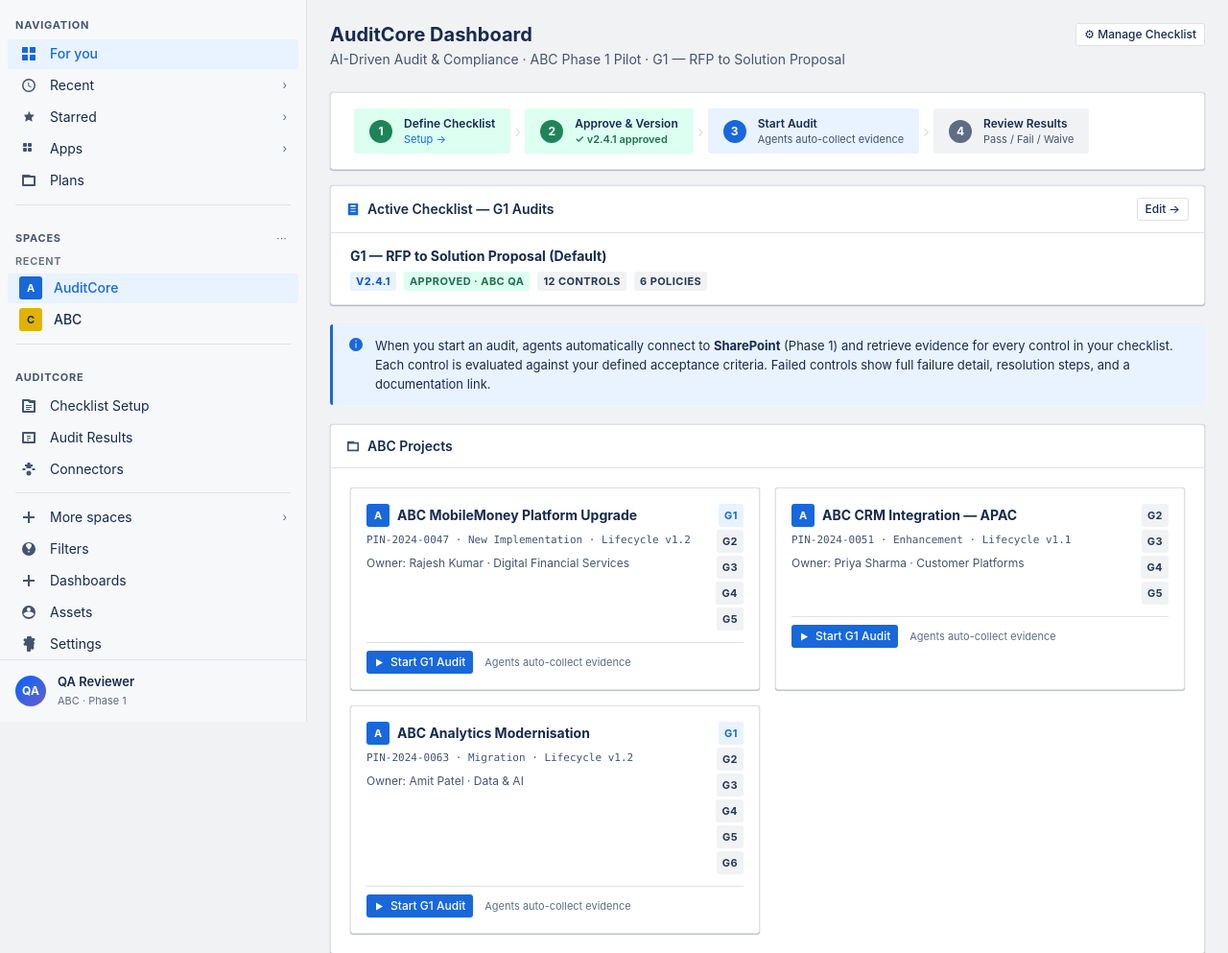
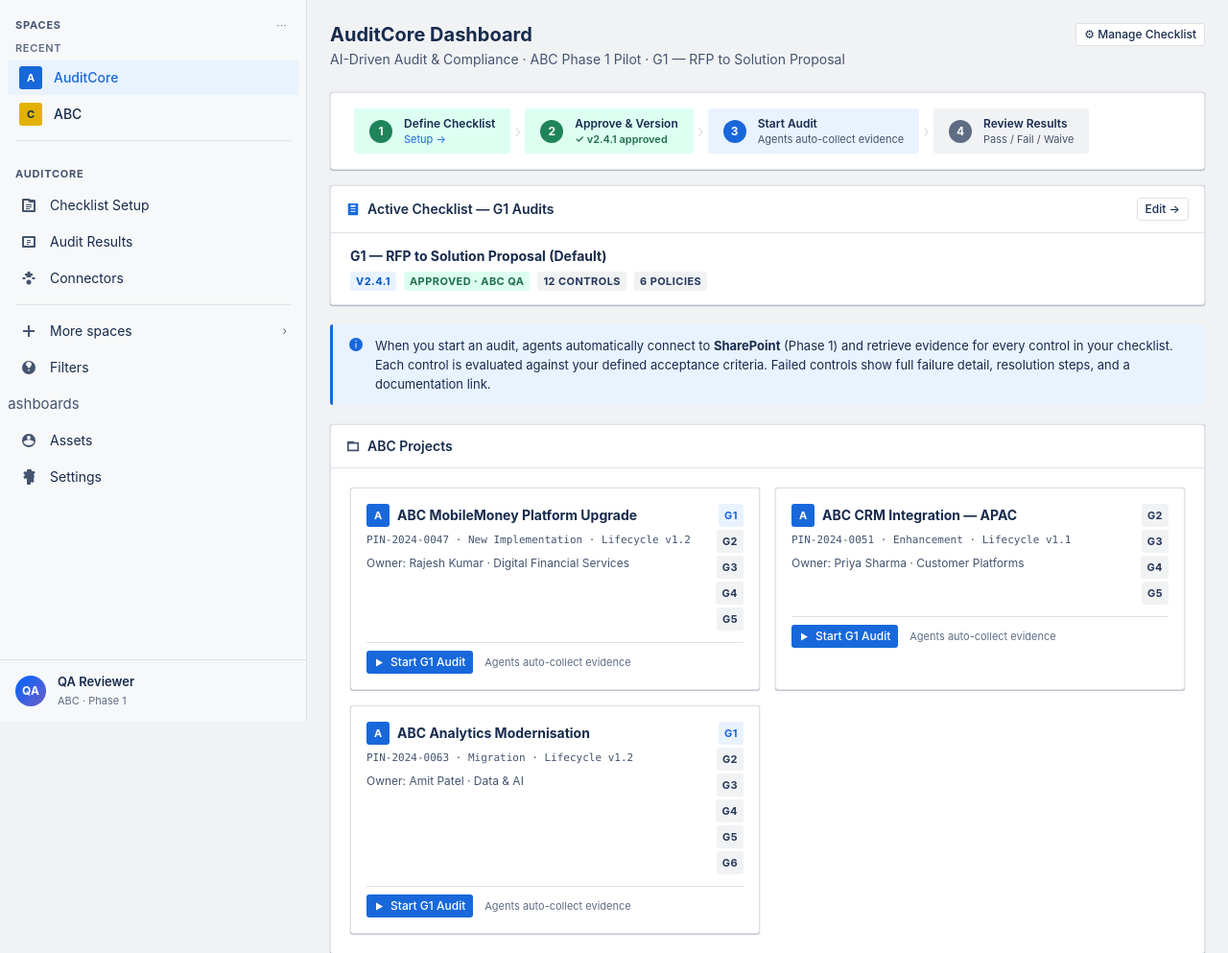
Before and after one commit to Kunaltr9/auditcore-phase1, a Flask app: page / in a window 1280 px wide. Shown: the part 48-1041 px from the top of the page at 96% size. Run offline with Flask 3, Linux system fonts and the light colour scheme; data that the repository does not hold is empty.

Commit message:
fix: remove dead navigation items (For you/Recent/Starred/Apps/Plans) from sidebar

```diff
--- a/templates/_nav.html
+++ b/templates/_nav.html
@@ -6,63 +6,8 @@
   Items: 36px height, 3px border-radius, icon + label
 #}
 <aside class="sidebar">
-
-  <!-- For you -->
-  <div class="sb-section" style="padding-top:var(--s200);">Navigation</div>
-
-  <a class="nav-item {% if active_page == 'dashboard' %}active{% endif %}" href="/">
-    <span class="nav-icon">
-      <svg width="16" height="16" viewBox="0 0 16 16" fill="currentColor">
-        <path d="M6.5 1h-5A.5.5 0 001 1.5v5a.5.5 0 00.5.5h5a.5.5 0 00.5-.5v-5A.5.5 0 006.5 1zm8 0h-5a.5.5 0 00-.5.5v5a.5.5 0 00.5.5h5a.5.5 0 00.5-.5v-5A.5.5 0 0014.5 1zm-8 8h-5a.5.5 0 00-.5.5v5a.5.5 0 00.5.5h5a.5.5 0 00.5-.5v-5A.5.5 0 006.5 9zm8 0h-5a.5.5 0 00-.5.5v5a.5.5 0 00.5.5h5a.5.5 0 00.5-.5v-5A.5.5 0 0014.5 9z"/>
-      </svg>
-    </span>
-    For you
-  </a>
-
-  <a class="nav-item" href="#">
-    <span class="nav-icon">
-      <svg width="16" height="16" viewBox="0 0 16 16" fill="currentColor">
-        <path d="M8 1a7 7 0 100 14A7 7 0 008 1zm0 1.5a5.5 5.5 0 110 11 5.5 5.5 0 010-11zM7.25 5v3.5l3 1.75.5-.87-2.5-1.46V5h-1z"/>
-      </svg>
-    </span>
-    Recent
-    <span class="nav-arrow">›</span>
-  </a>
-
-  <a class="nav-item" href="#">
-    <span class="nav-icon">
-      <svg width="16" height="16" viewBox="0 0 16 16" fill="currentColor">
-        <path d="M8 1.5l1.84 3.73 4.11.6-2.98 2.9.7 4.1L8 10.77 4.33 12.83l.7-4.1L3.05 5.83l4.11-.6L8 1.5z"/>
-      </svg>
-    </span>
-    Starred
-    <span class="nav-arrow">›</span>
-  </a>
-
-  <a class="nav-item" href="#">
-    <span class="nav-icon">
-      <svg width="16" height="16" viewBox="0 0 16 16" fill="currentColor">
-        <path d="M3 2a1 1 0 00-1 1v2a1 1 0 001 1h2a1 1 0 001-1V3a1 1 0 00-1-1H3zm5 0a1 1 0 00-1 1v2a1 1 0 001 1h2a1 1 0 001-1V3a1 1 0 00-1-1H8zm-5 5a1 1 0 00-1 1v2a1 1 0 001 1h2a1 1 0 001-1V8a1 1 0 00-1-1H3zm5 0a1 1 0 00-1 1v2a1 1 0 001 1h2a1 1 0 001-1V8a1 1 0 00-1-1H8z"/>
-      </svg>
-    </span>
-    Apps
-    <span class="nav-arrow">›</span>
-  </a>
-
-  <a class="nav-item" href="#">
-    <span class="nav-icon">
-      <svg width="16" height="16" viewBox="0 0 16 16" fill="currentColor">
-        <path d="M14 3H9.83A2 2 0 008 2H2a1 1 0 00-1 1v10a1 1 0 001 1h12a1 1 0 001-1V4a1 1 0 00-1-1zm-1 9H3V5h10v7z"/>
-      </svg>
-    </span>
-    Plans
-  </a>
-
-  <!-- Divider -->
-  <div class="sb-divider"></div>
-
   <!-- Spaces / Projects -->
-  <div style="display:flex;align-items:center;justify-content:space-between;padding:var(--s200) var(--s200) var(--s050);">
+  <div style="display:flex;align-items:center;justify-content:space-between;padding:var(--s200) var(--s200) var(--s050);padding-top:var(--s200);">
     <span style="font-size:11px;font-weight:700;text-transform:uppercase;letter-spacing:.07em;color:var(--n500);">Spaces</span>
     <button style="background:none;border:none;color:var(--n500);cursor:pointer;font-size:11px;font-weight:500;padding:0 var(--s050);" title="More">···</button>
   </div>
@@ -102,7 +47,7 @@
       </svg>
     </span>
     Audit Results
-    {% if run_count is defined and run_count > 0 %}
+    {% if run_count is defined and run_count is not none and run_count > 0 %}
       <span class="nav-count">{{ run_count }}</span>
     {% endif %}
   </a>
@@ -120,7 +65,7 @@
   <div class="sb-divider"></div>
 
   <!-- Bottom links -->
-  <a class="nav-item" href="#">
+  <a class="nav-item" href="/projects" title="All ABC projects">
     <span class="nav-icon">
       <svg width="16" height="16" viewBox="0 0 16 16" fill="currentColor">
         <path d="M14 9H9v5H7V9H2V7h5V2h2v5h5v2z"/>
@@ -130,7 +75,7 @@
     <span class="nav-arrow">›</span>
   </a>
 
-  <a class="nav-item" href="#">
+  <a class="nav-item" href="/reports" title="Filter and search audit results">
     <span class="nav-icon">
       <svg width="16" height="16" viewBox="0 0 16 16" fill="currentColor">
         <path d="M8 1a7 7 0 100 14A7 7 0 008 1zm.75 10.5h-1.5v-1.5h1.5v1.5zm0-3h-1.5C7.25 6.5 5 6.5 5 4.5 5 3.1 6.35 2 8 2s3 1.1 3 2.5c0 1.65-2.25 3.5-2.25 4z"/>
@@ -143,12 +88,16 @@
     <span class="nav-icon">
       <svg width="16" height="16" viewBox="0 0 16 16" fill="currentColor">
         <path d="M14 7H9V2H7v5H2v2h5v5h2V9h5V7z"/>
+  <a class="nav-item" href="/" title="Go to Dashboard">
+    <span class="nav-icon">
+      <svg width="16" height="16" viewBox="0 0 16 16" fill="currentColor">
+        <path d="M14 7H9V2H7v5H2v2h5v5h2V9h5V7z"/>
       </svg>
     </span>
     Dashboards
   </a>
 
-  <a class="nav-item" href="#">
+  <a class="nav-item" href="/connectors" title="Connected evidence sources">
     <span class="nav-icon">
       <svg width="16" height="16" viewBox="0 0 16 16" fill="currentColor">
         <path d="M8 1a7 7 0 100 14A7 7 0 008 1zm0 2a2 2 0 110 4 2 2 0 010-4zm0 10c-2.33 0-4.32-1.19-5.5-3 .03-1.83 3.67-2.83 5.5-2.83s5.47 1 5.5 2.83C12.32 11.81 10.33 13 8 13z"/>
```
